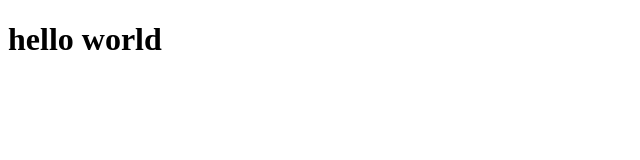
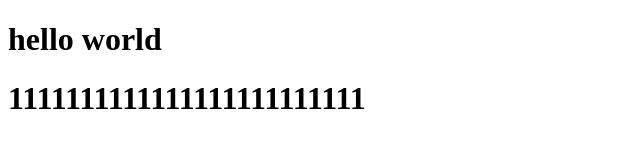
Before and after one commit to xkhlw/test1, a plain HTML site: page index.html in a window 1280 px wide. Shown: the whole page, without its empty margins (0-640 px from the left). Drawn offline with Linux system fonts and the light colour scheme.

Commit message:
修改html文件
在index.html文件中增加了NO.1功能

```diff
--- a/index.html
+++ b/index.html
@@ -6,5 +6,6 @@
 </head>
 <body>
 <h1>hello world</h1>
+ <h1>1111111111111111111111111</h1>
 </body>
 </html>
```
